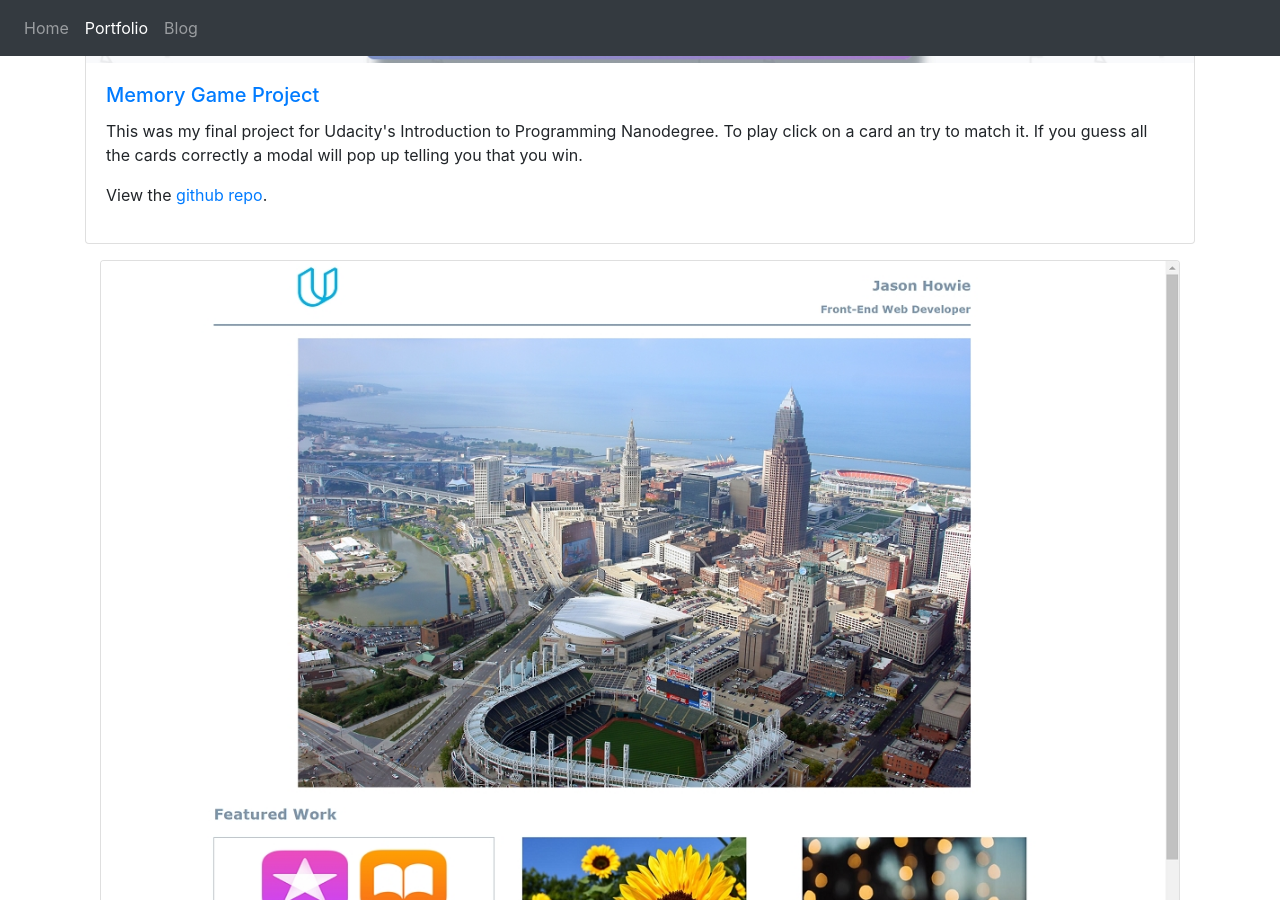
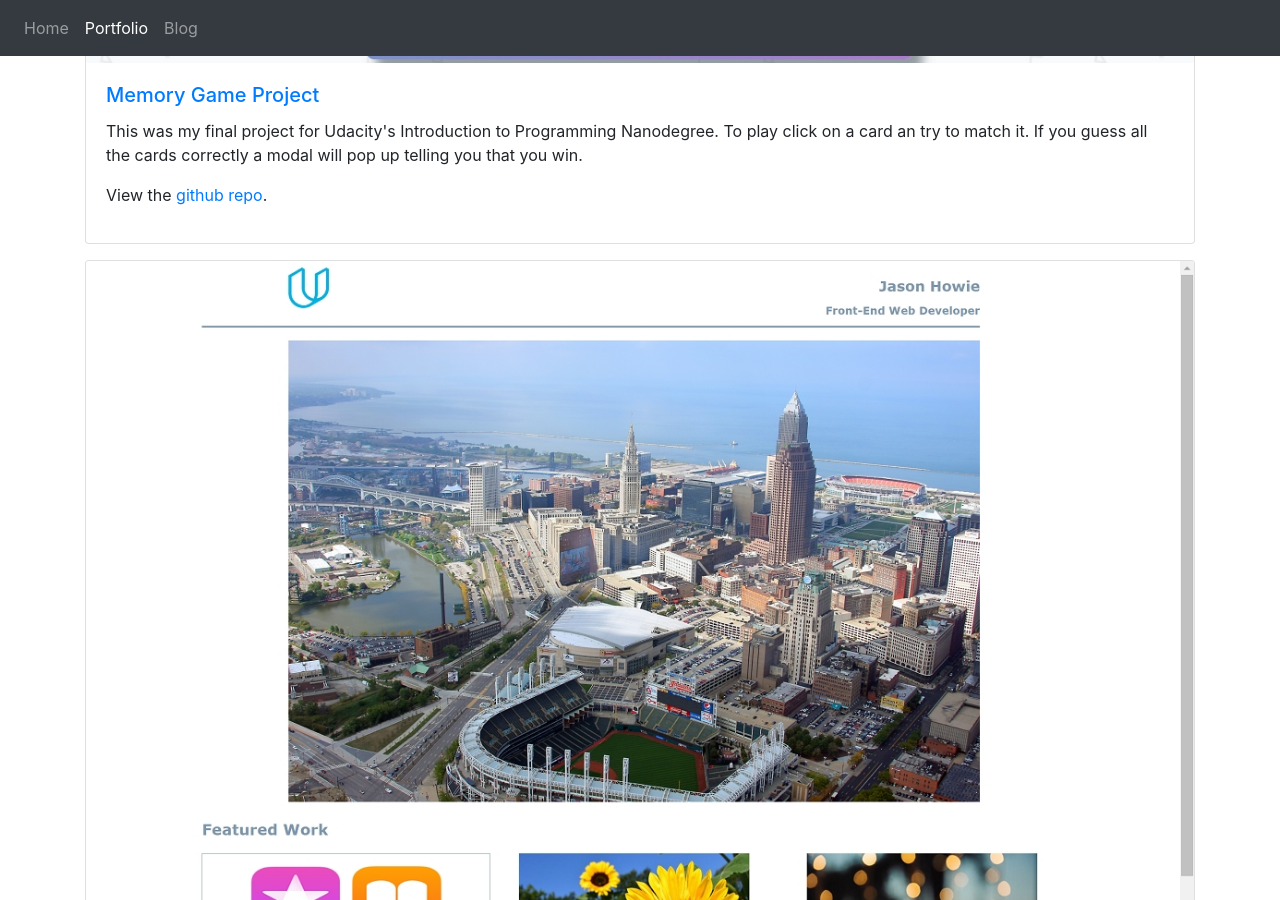
Before and after one commit to bt93/old_website, a Jekyll site: the page built from pages/portfolio.html, in a window 1280 px wide and 900 px high, scrolled down 2794 px. Built offline with Jekyll 4.4.1, drawn with Linux system fonts in a browser that asks for light colours; nearby versions of some CDN libraries.

Commit message:
added more to _includes

```diff
--- /dev/null
+++ b/_includes/header.html
@@ -0,0 +1,6 @@
+<div class="jumbotron background">
+  <div class="container">
+    <h1 class="display-4">Jason Howie</h1>
+    <p class="lead">Aspiring Web Developer</p>
+  </div>
+</div>
--- /dev/null
+++ b/_includes/soc_media.html
@@ -0,0 +1,7 @@
+<p>
+	<a href="https://twitter.com/howhow1" target="_blank"><i class="fab fa-twitter"></i></a>
+	<a href="https://github.com/bt93" target="_blank"><i class="fab fa-github"></i></a>
+	<a href="https://www.linkedin.com/in/jason-howie-837ba36b/" target="_blank"><i class="fab fa-linkedin"></i></a>
+	<a href="https://www.youtube.com/channel/UCF5LcI7ConBpK0k-JooewCg" target="_blank"><i class="fab fa-youtube"></i></a>
+	<a href="mailto:contact@jasonrhowie.com"><i class="fas fa-at"></i></a>
+</p>
--- a/_layouts/default.html
+++ b/_layouts/default.html
@@ -19,12 +19,7 @@
 	</head>
 	<body>
 		{% include navigation.html %}
-		<div class="jumbotron background">
-		  <div class="container">
-		    <h1 class="display-4">Jason Howie</h1>
-		    <p class="lead">Aspiring Web Developer</p>
-		  </div>
-		</div>
+		{% include header.html %}
 		<div class="main-content container animated fadeIn">
 			<!-- Main Content -->
 			{{ content }}
@@ -38,15 +33,9 @@
 		  	<div class="float-right foot-text">
 		  		<p>Made with <strong><span class="b-s">Bootstrap</span></strong> and <strong><span class="jk">Jekyll</span></strong>.</p>
 		  		<div class="icons">
-		  	<p>
-		  		<a href="https://twitter.com/howhow1" target="_blank"><i class="fab fa-twitter"></i></a>
-		  		<a href="https://github.com/bt93" target="_blank"><i class="fab fa-github"></i></a>
-		  		<a href="https://www.linkedin.com/in/jason-howie-837ba36b/" target="_blank"><i class="fab fa-linkedin"></i></a>
-		  		<a href="https://www.youtube.com/channel/UCF5LcI7ConBpK0k-JooewCg" target="_blank"><i class="fab fa-youtube"></i></a>
-		  		<a href="mailto:contact@jasonrhowie.com"><i class="fas fa-at"></i></a>
-		  	</p>
+				  	{% include soc_media.html %}
+		  		</div>
 		  </div>
-		  	</div>
 		</nav>
 	</body>
 	<!-- JQuery CDN -->
--- a/pages/portfolio.html
+++ b/pages/portfolio.html
@@ -34,7 +34,6 @@
 	  </div>
 	</div>
 	</div>
-	<div class="container">
 	<div class="card mb-3">
 	  <img class="card-img-top" src="../img/baps.png" alt="Build your own website project">
 	  <div class="card-body">
@@ -46,14 +45,11 @@
 	    <p>View the <a href="https://github.com/bt93/Build-a-Portfolio-Site" target="_blank">github repo</a>.</p>
 	  </div>
 	</div>
-	</div>
-	<div class="container">
 	<div class="card mb-3">
 	  <img class="card-img-top" src="../img/quiz_screenshot.png" alt="Code Your own quiz">
 	  <div class="card-body">
 	    <h5 class="card-title">Code Your Own Quiz Project</h5>
 	    <p class="card-text">This was a simple game created with Python. Upon opening the program you are given a choice between three levels of difficulty. When you type in a level you'll be asked to give a certain number of tries you'd like and then you'll try to type in the correct answer.</p>
 	    <p>View the <a href="https://github.com/bt93/myquiz" target="_blank">github repo</a>.</p>
-	  </div>
 	</div>
 </div>
```
Also changed, not shown: index.html (line endings or trailing spaces).
